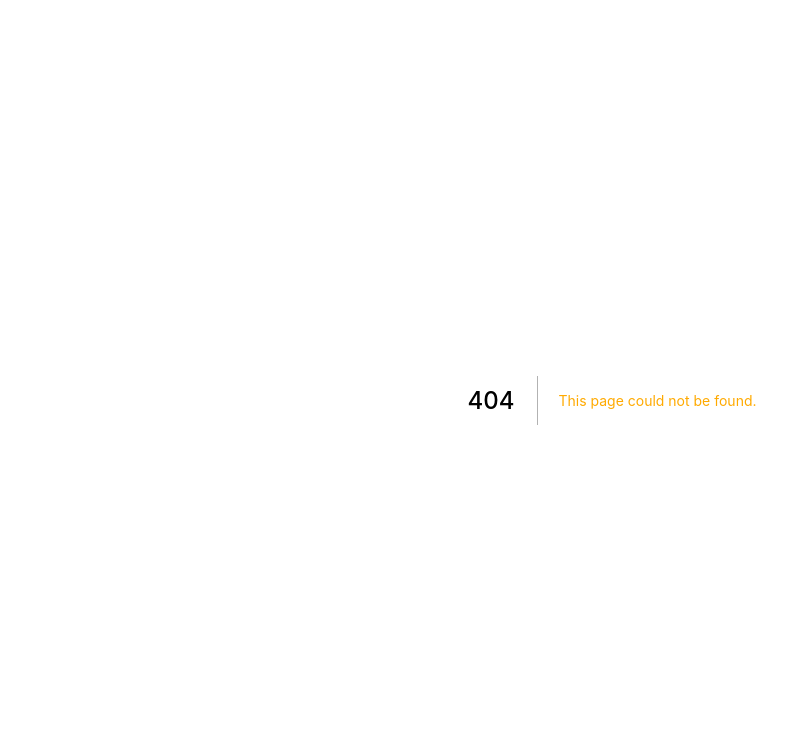
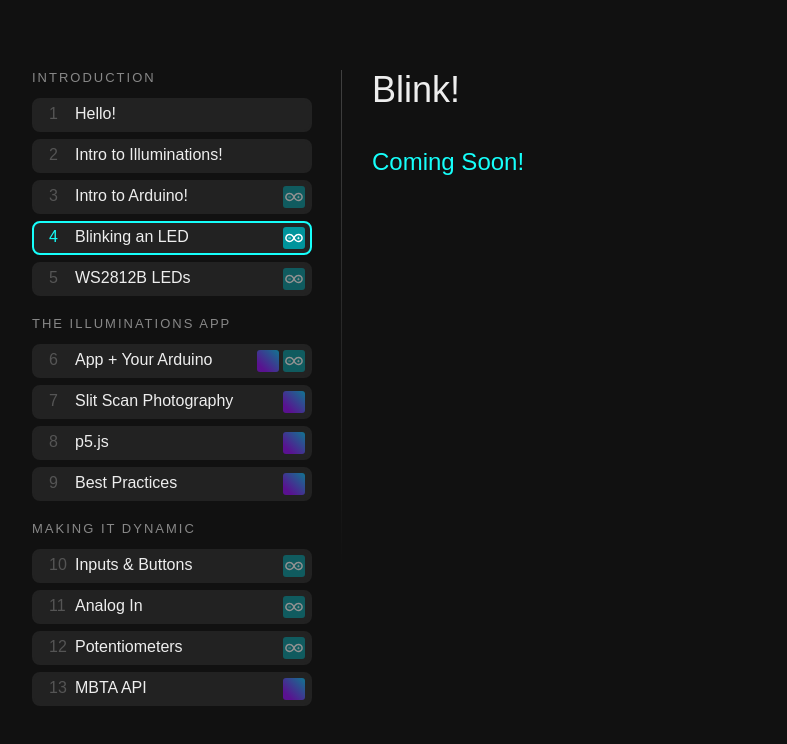
Before and after one commit to poofytoo/illuminations-seminar, a Next.js app in the folder src/: page /chapter/blink in a window 1280 px wide. Before the commit this address had no page. Shown: the top 744 px of the page, without its empty margins (28-815 px from the left). Built offline with nearby package versions, Linux system fonts and the light colour scheme.

Commit message:
feat: add categories for the learning guide

```diff
--- a/src/components/Sidebar/Sidebar.module.scss
+++ b/src/components/Sidebar/Sidebar.module.scss
@@ -1,4 +1,13 @@
 .sidebar {
+  h3 {
+    font-size: 13px;
+    margin-top: 20px;
+    text-transform: uppercase;
+    letter-spacing: 2px;
+    font-weight: 400;
+    color: #888;
+  }
+
   ul {
     font-family: 'DM Sans', sans-serif;
     width: 280px;
@@ -33,14 +42,31 @@
     li {
       border: none;
       border-radius: 8px;
-      padding: 8px 15px 3px;
+      padding: 0 5px 0 15px;
       background-color: #222;
-      margin-bottom: 10px;
+      height: 30px;
+      margin-bottom: 7px;
       border: 2px solid #222;
       transition: 0.1s;
+      display: flex;
+      justify-content: space-between;
+      align-items: center;
+
+      .text {
+        line-height: normal;
+        padding-top: 3px;
+      }
+
+      .type {
+        opacity: 0.5;
+      }
 
       &.active {
         border-color: var(--highlight);
+
+        .type {
+          opacity: 1;
+        }
 
         .chapterId {
           color: var(--highlight);
@@ -48,9 +74,38 @@
       }
 
       &:hover:not(.active) {
+        .type {
+          opacity: 1;
+        }
         cursor: pointer;
         border-color: var(--white);
       }
     }
   }
+
+  .type {
+    width: 22px;
+    height: 22px;
+    border-radius: 3px;
+    display: inline-block;
+    margin-left: 4px;
+  }
+
+  .icons {
+    display: flex;
+    align-items: center;
+  }
+
+  .arduino {
+    background-color: #00949c;
+    background-image: url('/images/arduino.svg');
+    background-position: center;
+    background-size: 80%;
+    background-repeat: no-repeat;
+  }
+
+  .app {
+    // a gradient from blue to purple
+    background: linear-gradient(45deg, #9101ff 20%, #00c8ff 100%);
+  }
 }
--- a/src/components/Sidebar/index.tsx
+++ b/src/components/Sidebar/index.tsx
@@ -5,30 +5,67 @@
 import cx from 'classnames';
 
 export const navigationLinks = [
+  { heading: 'Introduction' },
   {
-    id: 6,
-    title: 'WS2812B LEDs',
-    href: '/6-ws2812b',
+    title: 'Hello!',
+    href: '/hello',
   },
   {
-    id: 7,
-    title: 'Inputs & Buttons',
-    href: '/7-inputs',
+    title: 'Intro to Illuminations!',
+    href: '/intro-to-illuminations',
   },
   {
-    id: 8,
-    title: 'Analog In',
-    href: '/8-analog-in',
+    title: 'Intro to Arduino!',
+    href: '/intro-to-arduino',
+    type: ['arduino'],
   },
   {
-    id: 9,
-    title: 'Potentiometers',
-    href: '/9-potentiometer',
+    title: 'Blinking an LED',
+    href: '/blink',
+    type: ['arduino'],
   },
   {
-    id: 10,
+    title: 'WS2812B LEDs',
+    href: '/ws2812b',
+    type: ['arduino'],
+  },
+  { heading: 'The Illuminations App' },
+  {
+    title: 'App + Your Arduino',
+    href: '/intro-to-app',
+    type: ['app', 'arduino'],
+  },
+  {
+    title: 'Slit Scan Photography',
+    href: '/slit-scan',
+    type: ['app'],
+  },
+  { title: 'p5.js', href: '/p5-js', type: ['app'] },
+  {
+    title: 'Best Practices',
+    href: '/best-practices',
+    type: ['app'],
+  },
+  { heading: 'Making it Dynamic' },
+  {
+    title: 'Inputs & Buttons',
+    href: '/inputs',
+    type: ['arduino'],
+  },
+  {
+    title: 'Analog In',
+    href: '/analog-in',
+    type: ['arduino'],
+  },
+  {
+    title: 'Potentiometers',
+    href: '/potentiometer',
+    type: ['arduino'],
+  },
+  {
     title: 'MBTA API',
-    href: '/10-mbta-api',
+    href: '/mbta-api',
+    type: ['app'],
   },
 ];
 
@@ -42,21 +79,38 @@
     }
   }, []);
 
+  let id = 0;
   return (
     <div className={styles.sidebar}>
       <ul>
-        {navigationLinks.map((link, key) => (
-          <Link key={key} href={link.href}>
+        {navigationLinks.map((link, key) => {
+          if (link.heading) {
+            return <h3>{link.heading}</h3>;
+          }
+          if (link.href) {
+            id += 1;
+            return (
+              <Link key={key} href={`/chapter${link.href}`}>
                 <li
                   className={cx({
-                [styles.active]: activePage === link.href,
+                    [styles.active]: activePage === `/chapter${link.href}`,
                   })}
                 >
-              <span className={styles.chapterId}>{link.id}</span>
+                  <span className={styles.text}>
+                    <span className={styles.chapterId}>{id}</span>
                     {link.title}
+                  </span>
+                  <span className={styles.icons}>
+                    {link.type &&
+                      link.type.map((type) => (
+                        <span className={cx(styles[type], styles.type)}></span>
+                      ))}
+                  </span>
                 </li>
               </Link>
-        ))}
+            );
+          }
+        })}
       </ul>
     </div>
   );
--- a/src/pages/8-analog-in.tsx
+++ b/src/pages/chapter/analog-in.tsx
@@ -1,6 +1,6 @@
-import styles from '../styles/Guide.module.scss';
-import GuideImage from '../components/GuideImage';
-import Sidebar from '../components/Sidebar';
+import styles from '../../styles/Guide.module.scss';
+import GuideImage from '../../components/GuideImage';
+import Sidebar from '../../components/Sidebar';
 
 const Page = ({ data }: any) => {
   return (
--- /dev/null
+++ b/src/pages/chapter/blink.tsx
@@ -0,0 +1,17 @@
+import Sidebar from '../../components/Sidebar';
+
+import styles from '../../styles/Guide.module.scss';
+
+const Page = ({ data }: any) => {
+  return (
+    <div className={styles.appWrapper}>
+      <Sidebar />
+      <div className={styles.guideContent}>
+        <h1>Blink!</h1>
+        <h2>Coming Soon!</h2>
+      </div>
+    </div>
+  );
+};
+
+export default Page;
--- a/src/pages/7-inputs.tsx
+++ b/src/pages/chapter/intro-to-illuminations.tsx
@@ -1,13 +1,13 @@
-import Sidebar from '../components/Sidebar';
+import Sidebar from '../../components/Sidebar';
 
-import styles from '../styles/Guide.module.scss';
+import styles from '../../styles/Guide.module.scss';
 
 const Page = ({ data }: any) => {
   return (
     <div className={styles.appWrapper}>
       <Sidebar />
       <div className={styles.guideContent}>
-        <h1>Buttons & Inputs</h1>
+        <h1>Intro to Illuminations!</h1>
         <h2>Coming Soon!</h2>
       </div>
     </div>
--- a/src/pages/10-mbta-api.tsx
+++ b/src/pages/chapter/mbta-api.tsx
@@ -6,9 +6,9 @@
 import 'prismjs/components/prism-javascript';
 import 'prismjs/themes/prism-twilight.min.css';
 
-import Sidebar from '../components/Sidebar';
+import Sidebar from '../../components/Sidebar';
 
-import styles from '../styles/Guide.module.scss';
+import styles from '../../styles/Guide.module.scss';
 
 const Page = ({ data }: any) => {
   const [code, setCode] = useState(`// MIT Illuminations Seminar 2022
--- a/src/pages/9-potentiometer.tsx
+++ b/src/pages/chapter/potentiometer.tsx
@@ -1,6 +1,6 @@
-import styles from '../styles/Guide.module.scss';
-import GuideImage from '../components/GuideImage';
-import Sidebar from '../components/Sidebar';
+import styles from '../../styles/Guide.module.scss';
+import GuideImage from '../../components/GuideImage';
+import Sidebar from '../../components/Sidebar';
 
 const Page = ({ data }: any) => {
   return (
--- a/src/pages/6-ws2812b.tsx
+++ b/src/pages/chapter/ws2812b.tsx
@@ -1,6 +1,6 @@
-import Sidebar from '../components/Sidebar';
+import Sidebar from '../../components/Sidebar';
 
-import styles from '../styles/Guide.module.scss';
+import styles from '../../styles/Guide.module.scss';
 
 const Page = ({ data }: any) => {
   return (
```
Also changed, not shown: src/pages/chapter/hello.tsx (added, +20 -0 lines), src/pages/chapter/inputs.tsx (added, +17 -0 lines), src/pages/chapter/intro-to-arduino.tsx (added, +17 -0 lines), src/public/images/arduino.svg (added). Lines whose indentation alone changed are shown as unchanged.
